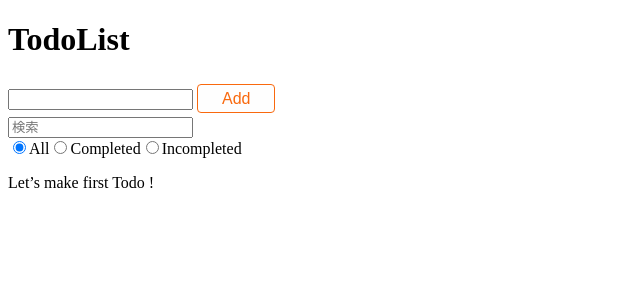
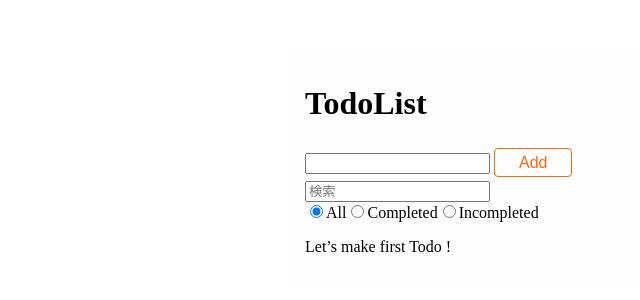
Before and after one commit to hibix43/TodoAppWithReduxToolkit, a React app: page / in a window 1280 px wide. Shown: the top 300 px of the page, without its empty margins (0-640 px from the left). Built offline with nearby package versions, Linux system fonts and the light colour scheme.

Commit message:
Page コンポーネントの配置を整えた

```diff
--- a/src/Page.tsx
+++ b/src/Page.tsx
@@ -1,4 +1,5 @@
 import React, { useState } from 'react';
+import styled from 'styled-components';
 import { TodoForm } from './TodoForm';
 import { Header } from './Header';
 import { Input } from './Input';
@@ -24,7 +25,7 @@ const Page: React.FC = () => {
   };
 
   return (
-    <div>
+    <Wrapper>
       <Header level={1}>{'TodoList'}</Header>
       <TodoForm buttonChildren={'Add'} />
       <Input
@@ -41,8 +42,15 @@ const Page: React.FC = () => {
         handleChange={handleShowCategory}
       />
       <TodoList filterText={filterText} showTodosCategory={showCategory} />
-    </div>
+    </Wrapper>
   );
 };
 
+const Wrapper = styled.div`
+  margin: 48px auto;
+  padding: 16px;
+  background-color: #fefefe;
+  width: 670px;
+`;
+
 export default Page;
```
